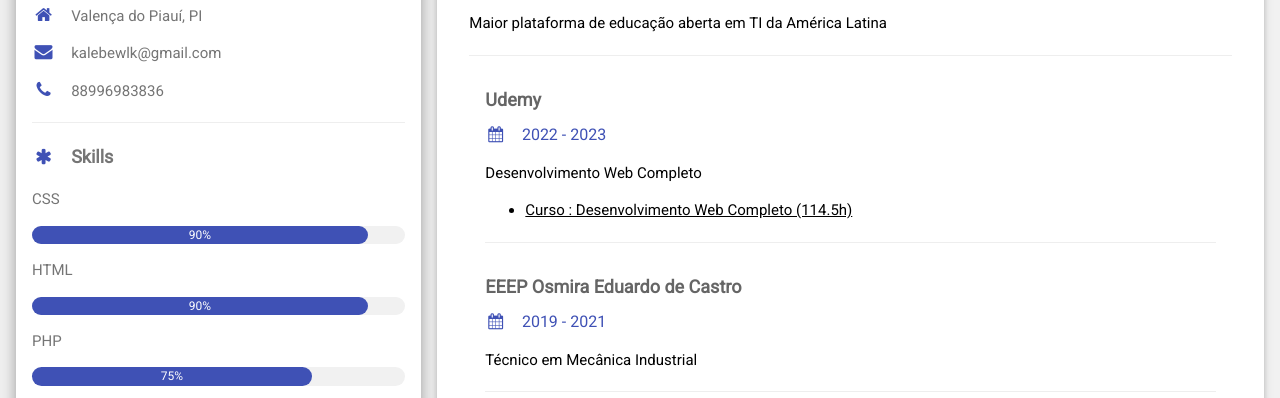
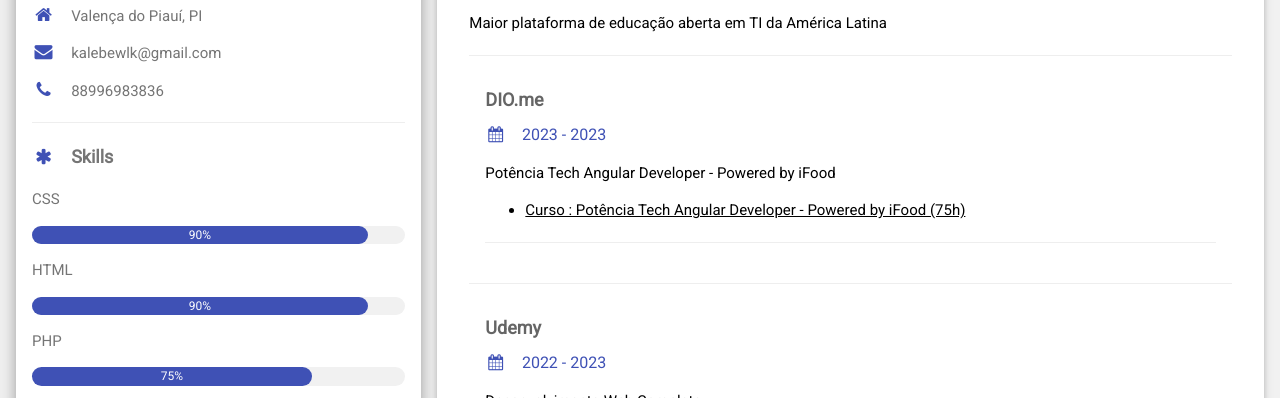
Before and after one commit to kalebechagas/CV, a plain HTML site: page index.html in a window 1280 px wide. Shown: the part 388-786 px from the top of the page. Drawn offline with nearby package versions, Linux system fonts and the light colour scheme.

Commit message:
CV Online

```diff
--- a/index.html
+++ b/index.html
@@ -117,6 +117,16 @@ html,body,h1,h2,h3,h4,h5,h6 {font-family: "Roboto", sans-serif}
           <h6 class="w3-text-indigo"><i class="fa fa-calendar fa-fw w3-margin-right"></i>2023 <span class="w3-tag w3-indigo w3-round">Atual</span></h6>
           <p>Maior plataforma de educação aberta em TI da América Latina</p>
           <hr>
+          <div class="w3-container">
+            <h5 class="w3-opacity"><b>DIO.me</b></h5>
+            <h6 class="w3-text-indigo"><i class="fa fa-calendar fa-fw w3-margin-right"></i>2023 - 2023</h6>
+            <p>Potência Tech Angular Developer - Powered by iFood</p>
+            <ul>
+              <li><a href="https://www.dio.me/certificate/A40F9169" target="_blank">Curso : Potência Tech Angular Developer - Powered by iFood (75h)</a></li>
+            </ul>
+            <hr>
+          </div>
+          <hr>
         <div class="w3-container">
           <h5 class="w3-opacity"><b>Udemy</b></h5>
           <h6 class="w3-text-indigo"><i class="fa fa-calendar fa-fw w3-margin-right"></i>2022 - 2023</h6>
```
